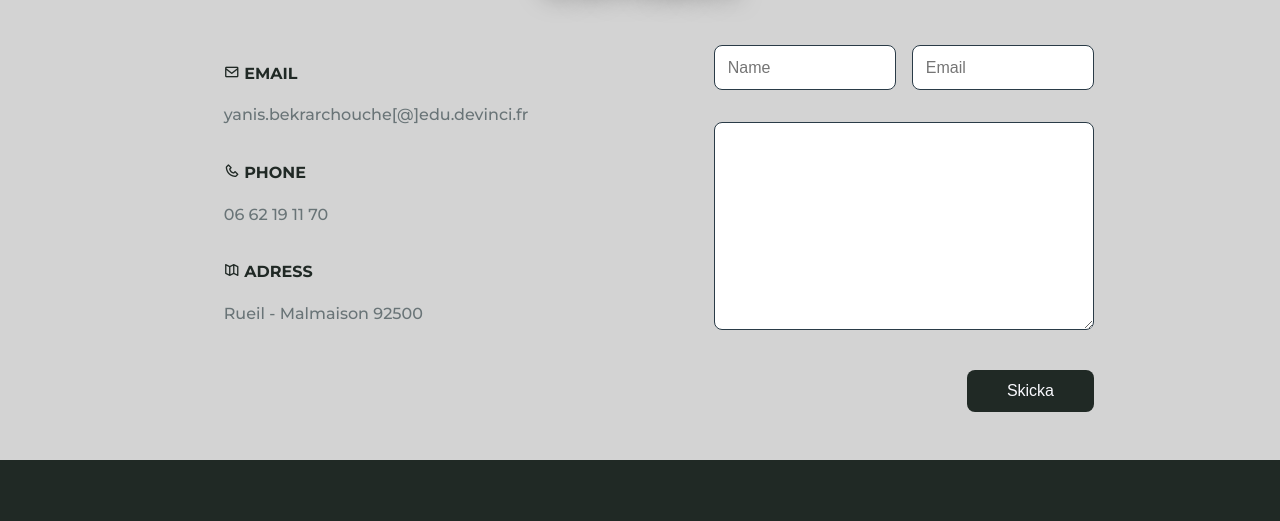
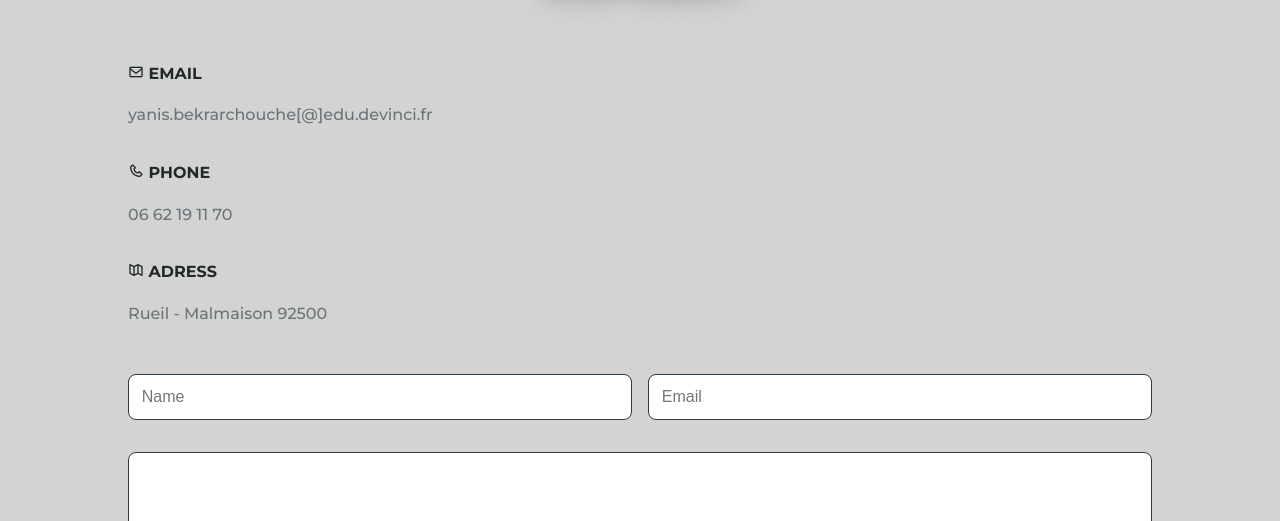
Before and after one commit to tinkode92/Portfolio-Yanis-Bekrarchouche, a plain HTML site: page index.html in a window 1280 px wide. Shown: the part 3039-3560 px from the top of the page. Drawn offline with nearby package versions, Linux system fonts and the light colour scheme.

Commit message:
💄 update style

```diff
--- a/assets/css/styles.css
+++ b/assets/css/styles.css
@@ -373,18 +373,7 @@ color: #FAFAFF;
   margin-bottom: var(--mb-4);
   border-radius: 0.5rem;
 }
-.contact__button {
-  display: block;
-  background-color: var(--first-color);
-  color: var(--white-color);
-  padding: 0.75rem 2.5rem;
-  margin-left: auto;
-  border-radius: 0.5rem;
-  border: none;
-  outline: none;
-  font-size: var(--normal-font-size);
-  cursor: pointer;
-}
+
 
 /* ===== FOOTER=====*/
 .footer {
@@ -493,13 +482,8 @@ color: #FAFAFF;
     -moz-column-gap: 2rem;
          column-gap: 2rem;
   }
-  .contact__container {
-    grid-template-columns: repeat(2, 1fr);
-    justify-items: center;
-  }
-  .contact__form {
-    width: 380px;
-  }
+
+
   .footer__container {
     grid-template-columns: repeat(3, 1fr);
     justify-items: center;
```
